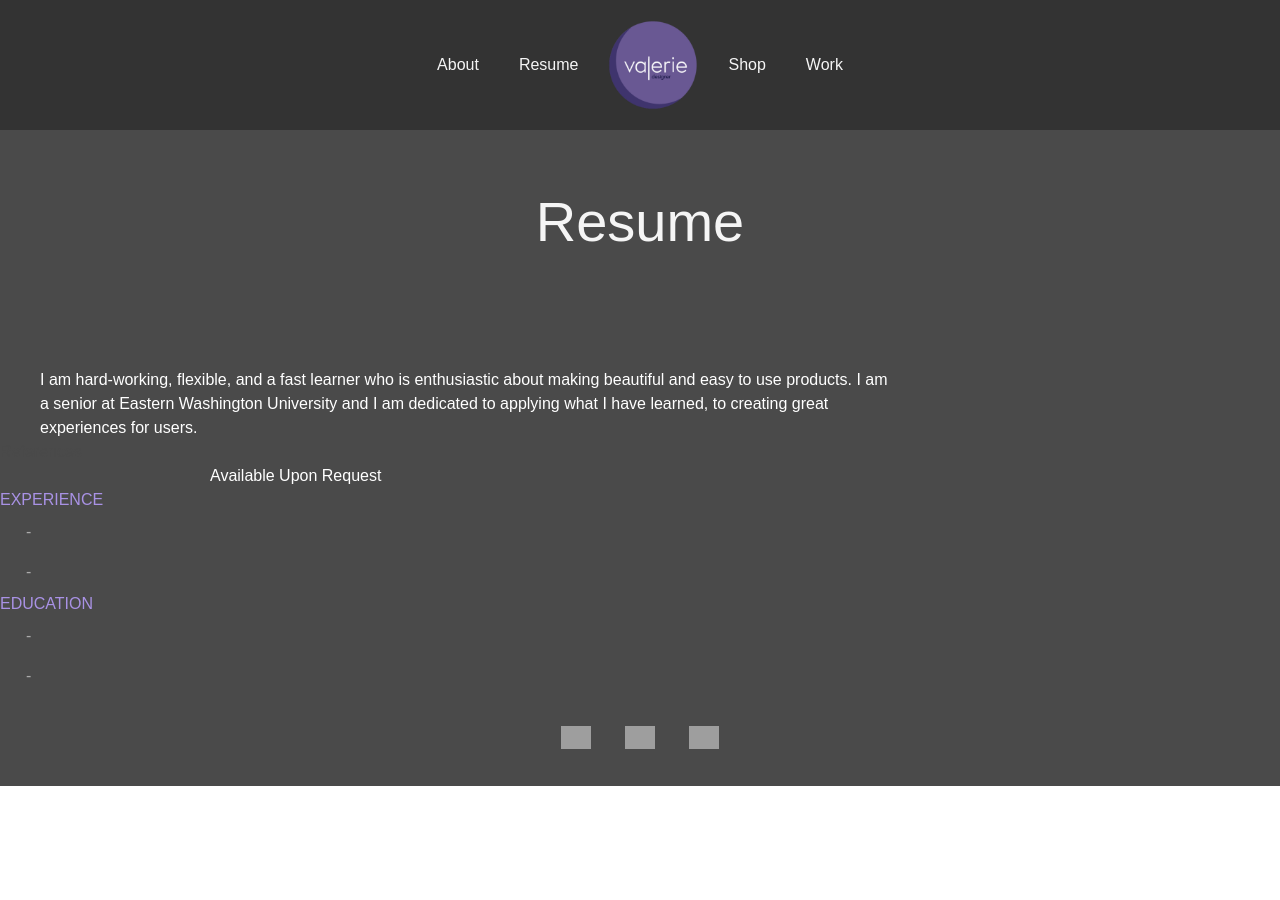
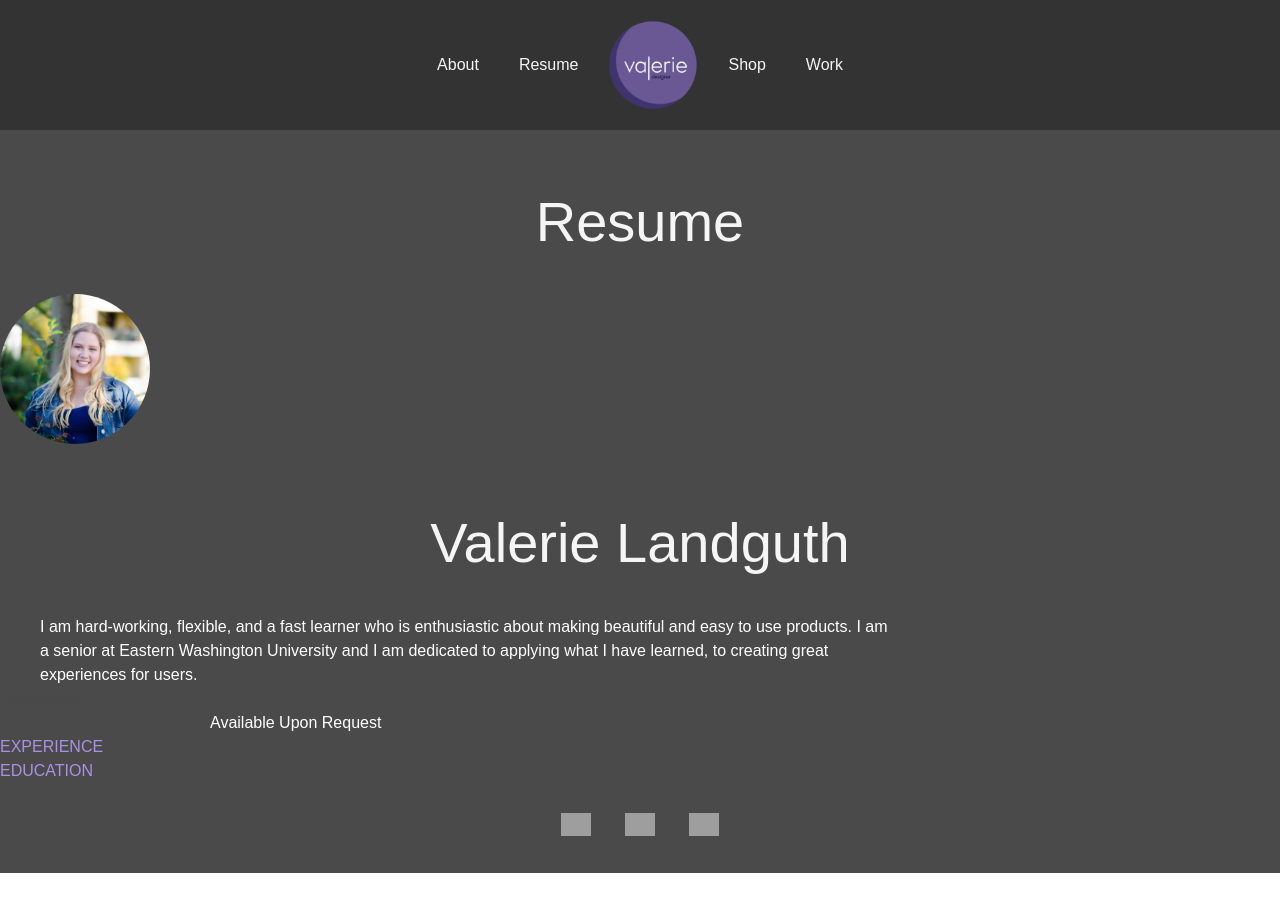
Before and after one commit to vlandguth/valdoes.work, a Jekyll site: the page built from resume.markdown, in a window 1280 px wide. Built offline with Jekyll 4.4.1, drawn with Linux system fonts in a browser that asks for light colours; grey boxes are pictures that could not be loaded.

Commit message:
lets try this

```diff
--- a/_layouts/resume.html
+++ b/_layouts/resume.html
@@ -4,11 +4,11 @@
 <h1>{{ page.title }}</h1>
 <main>
     <div class="left">
-        <img class="profile" src="" alt="">
-        <h1>{{ data.resume.basics.name }}</h1>
+        <img class="profile" src="{{ page.profile-image }}" alt="">
+        <h1>{{ site.data.resume.basics.name }}</h1>
         <p class="bio">{{ site.data.resume.basics.summary }}</p>
         <ul class="contact">
-            {% for resume in site.data.resume.profile %}
+            {% for resume in data.resume.profile %}
             <li><a href="{{ profile.url }}">{{ profile.network }} : {{ profile.username }}</a></li>
             {% endfor %}
         </ul>
@@ -18,7 +18,7 @@
 
     <div class="right">
         <h2>Experience</h2>
-        {% for resume in site.data.resume.work %}
+        {% for resume in data.resume.work %}
         <article>
             <div class="list-item">
                 <div class="side-bar">
@@ -34,7 +34,7 @@
         {% endfor %}
 
         <h2>Education</h2>
-        {% for resume in site.data.resume.education %}
+        {% for resume in data.resume.education %}
         <article>
             <div class="list-item">
                 <div class="side-bar">
--- a/assets/css/styles.css
+++ b/assets/css/styles.css
@@ -256,6 +256,14 @@ body {
     max-width:80%;
   }
 
+  .about .left{
+    width:35%;
+  }
+
+  .about .right{
+    width:65%;
+  }
+
   .bio ul{
     list-style-type:none;
   }
```
